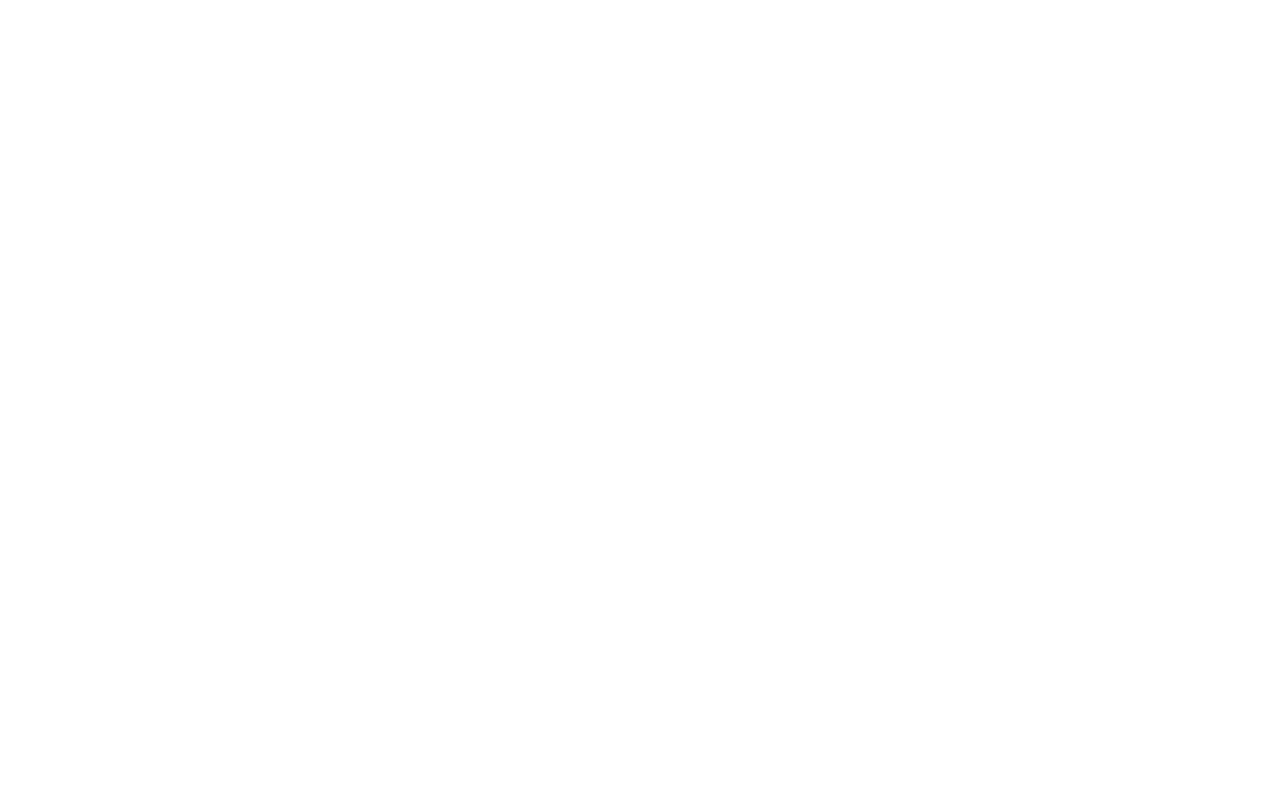
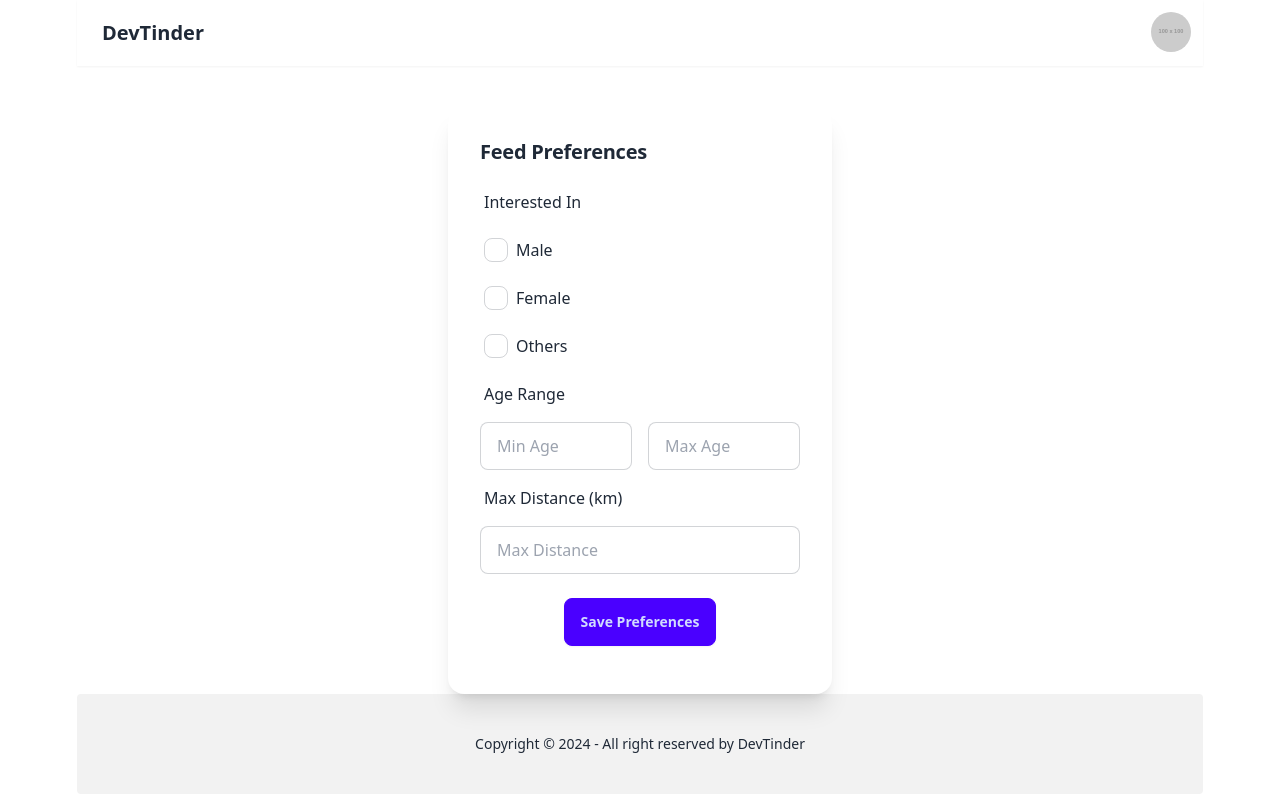
Before and after one commit to himansh308/DevTinder-Web, a React (Vite) app: page /feed/preferences in a window 1280 px wide. Before the commit this address had no page. Built offline with nearby package versions, Linux system fonts and the light colour scheme; no server answers.

Commit message:
Add profile preferences page scaffold with route and nav link

```diff
--- a/src/App.jsx
+++ b/src/App.jsx
@@ -10,6 +10,7 @@
 import Connections from './components/Connection';
 import Request from './components/Request';
 import MutualConnections from './components/MututalConnections';
+import ProfilePreferences from './components/ProfilePreferences';
 
 function App() {
 
@@ -25,6 +26,7 @@
         <Route path = '/connections' element={<Connections/>}></Route>
         <Route path = '/requests' element={<Request/>}></Route>
         <Route path='/mututalConnections/:candidateId' element={<MutualConnections/>}></Route>
+        <Route path ='/feed/preferences' element={<ProfilePreferences/>}></Route>
       </Route>
     </Routes>
     </>
--- a/src/components/Navbar.jsx
+++ b/src/components/Navbar.jsx
@@ -49,7 +49,7 @@
 
     <div className="navbar bg-base-100 shadow-sm">
       <div className="flex-1">
-        <Link to="/" className="btn btn-ghost text-xl">DevTinder</Link>
+        <Link to="/feed" className="btn btn-ghost text-xl">DevTinder</Link>
       </div>
       <div className="flex-none">
         <div className="dropdown dropdown-hover dropdown-end">
@@ -60,7 +60,8 @@
           </div>
           { user &&
             <ul tabIndex={0} className="dropdown-content menu bg-base-100 rounded-box z-[1] w-52 p-2 shadow">
-              <li><Link to="/profile/edit">Profile</Link></li>
+              <li><Link to="/profile/edit">My Profile</Link></li>
+              <li><Link to={"/feed/preferences"}>Feed Preference</Link></li>
               <li><Link to="/connections">My Connections</Link></li>
               <li><Link to='/requests'>Requests</Link></li>
               <li><a onClick={handleLogout}>Logout</a></li>
@@ -75,6 +76,7 @@
                   Delete Account
                 </a>
               </li>
+
             </ul>
           }
         </div>
--- /dev/null
+++ b/src/components/ProfilePreferences.jsx
@@ -0,0 +1,85 @@
+function ProfilePreferences() {
+    // TODO: useSelector to read `user` from Redux
+    // TODO: useState for genderPreference (array), minAge, maxAge, maxDistance
+    // TODO: useEffect to sync state from `user` once it's available
+
+    return (
+        <div className="flex justify-center mt-10">
+            <div className="card w-96 bg-base-100 shadow-xl">
+                <div className="card-body">
+                    <h2 className="card-title">Feed Preferences</h2>
+
+                    <label className="label">Interested In</label>
+                    <div className="flex flex-col gap-2">
+                        <label className="label cursor-pointer justify-start gap-2">
+                            <input
+                                type="checkbox"
+                                className="checkbox"
+                                // TODO: checked={genderPreference.includes("male")}
+                                // TODO: onChange to toggle "male" in genderPreference array
+                            />
+                            Male
+                        </label>
+                        <label className="label cursor-pointer justify-start gap-2">
+                            <input
+                                type="checkbox"
+                                className="checkbox"
+                                // TODO: checked={genderPreference.includes("female")}
+                                // TODO: onChange to toggle "female" in genderPreference array
+                            />
+                            Female
+                        </label>
+                        <label className="label cursor-pointer justify-start gap-2">
+                            <input
+                                type="checkbox"
+                                className="checkbox"
+                                // TODO: checked={genderPreference.includes("others")}
+                                // TODO: onChange to toggle "others" in genderPreference array
+                            />
+                            Others
+                        </label>
+                    </div>
+
+                    <label className="label">Age Range</label>
+                    <div className="flex gap-4">
+                        <input
+                            type="number"
+                            placeholder="Min Age"
+                            className="input input-bordered w-full"
+                            // TODO: value={minAge} onChange={...}
+                        />
+                        <input
+                            type="number"
+                            placeholder="Max Age"
+                            className="input input-bordered w-full"
+                            // TODO: value={maxAge} onChange={...}
+                        />
+                    </div>
+
+                    <label className="label">Max Distance (km)</label>
+                    <input
+                        type="number"
+                        placeholder="Max Distance"
+                        className="input input-bordered w-full"
+                        // TODO: value={maxDistance} onChange={...}
+                    />
+
+                    {/* TODO: error message display, same pattern as EditProfile */}
+
+                    <div className="card-actions justify-center py-4">
+                        <button
+                            className="btn btn-primary"
+                            // TODO: onClick handler to PATCH /profile/preferences
+                        >
+                            Save Preferences
+                        </button>
+                    </div>
+                </div>
+            </div>
+
+            {/* TODO: success toast, same pattern as Navbar's delete-account toast */}
+        </div>
+    );
+}
+
+export default ProfilePreferences;
```
